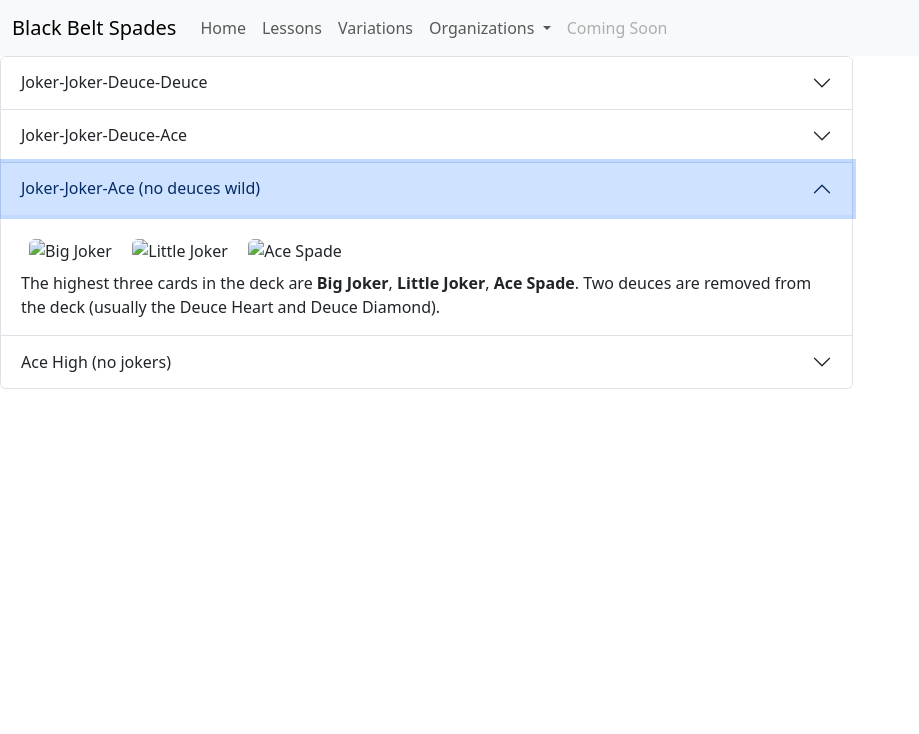
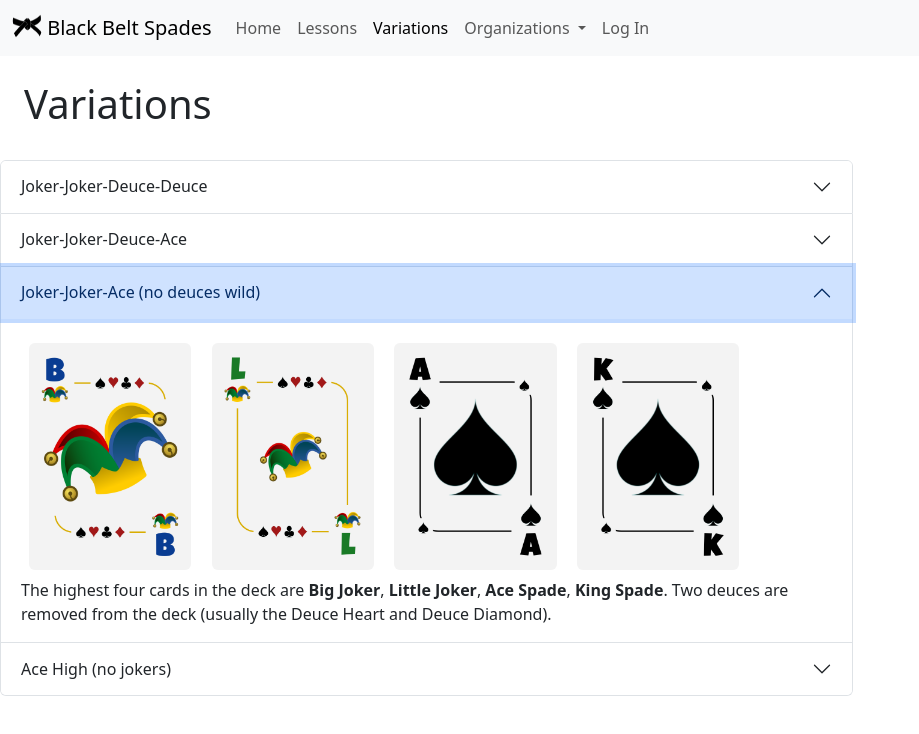
Before and after one commit to rtillies/ps-sba-html-css, a plain HTML site: page variations.html in a window 1280 px wide. Both pictures are taken after a click on the button "Joker-Joker-Ace (no deuces wild)". Shown: the whole page, without its empty margins (0-919 px from the left). Drawn offline with nearby package versions, Linux system fonts and the light colour scheme.

Commit message:
Navbar finished

```diff
--- a/variations.html
+++ b/variations.html
@@ -19,7 +19,10 @@
 <body>
   <nav class="navbar navbar-expand-lg bg-body-tertiary sticky-top">
     <div class="container-fluid">
-      <a class="navbar-brand" href="#">Black Belt Spades</i></a>
+      <a class="navbar-brand" href="#">
+        <img src="images/black-belt.png" alt="Logo" width="30" height="24" class="d-inline-block align-text-top">
+        Black Belt Spades</i>
+      </a>
       <button class="navbar-toggler" type="button" data-bs-toggle="collapse" data-bs-target="#navbarSupportedContent"
         aria-controls="navbarSupportedContent" aria-expanded="false" aria-label="Toggle navigation">
         <span class="navbar-toggler-icon"></span>
@@ -27,36 +30,48 @@
       <div class="collapse navbar-collapse" id="navbarSupportedContent">
         <ul class="navbar-nav me-auto mb-2 mb-lg-0">
           <li class="nav-item">
-            <a class="nav-link" aria-current="page" href="index.html">Home</a>
+            <a class="nav-link" href="index.html">Home</a>
           </li>
           <li class="nav-item">
             <a class="nav-link" href="lessons.html">Lessons</a>
           </li>
           <li class="nav-item">
-            <a class="nav-link" href="variations.html">Variations</a>
+            <a class="nav-link active"  aria-current="page" href="variations.html">Variations</a>
           </li>
           <li class="nav-item dropdown">
             <a class="nav-link dropdown-toggle" href="#" role="button" data-bs-toggle="dropdown" aria-expanded="false">
               Organizations
             </a>
             <ul class="dropdown-menu">
-              <li><a class="dropdown-item" href="#">The World Series of Spades</a></li>
-              <li><a class="dropdown-item" href="#">The Game of Spades</a></li>
+              <li><a class="dropdown-item" href="https://www.theworldseriesofspades.com/" target="_blank">The World
+                  Series of Spades</a></li>
+              <li><a class="dropdown-item" href="https://www.thegameofspades.com/" target="_blank">The Game of
+                  Spades</a>
+              </li>
               <li>
                 <hr class="dropdown-divider">
               </li>
-              <li><a class="dropdown-item" href="#">More to come!</a></li>
+              <li><a class="dropdown-item disabled" aria-disabled="true" href="#">More to come!</a></li>
             </ul>
           </li>
           <li class="nav-item">
-            <a class="nav-link disabled" aria-disabled="true">Coming Soon</a>
+            <a class="nav-link" href="login.html">
+            Log In</a>
           </li>
         </ul>
+        <!-- <form class="d-flex" role="search">
+          <input class="form-control me-2" type="search" placeholder="Search" aria-label="Search">
+          <button class="btn btn-outline-success" type="submit">Search</button>
+        </form> -->
       </div>
     </div>
   </nav>
 
-  <div class="accordion col-sm-8" id="accordionExample">
+  <div class="page-header p-4">
+    <h1>Variations</h1>
+  </div>
+
+  <div class="accordion col-md-8 col-sm-10" id="accordionExample">
     <div class="accordion-item">
       <h2 class="accordion-header">
         <button class="accordion-button" type="button" data-bs-toggle="collapse" data-bs-target="#collapseOne" aria-expanded="true" aria-controls="collapseOne">
@@ -66,10 +81,10 @@
       <div id="collapseOne" class="accordion-collapse collapse show" data-bs-parent="#accordionExample">
         <div class="accordion-body">
           <div>
-            <img class="rounded" src="images/cards/big_joker.png" alt="Big Joker">
-            <img class="rounded" src="images/cards/little_joker.png" alt="Little Joker">
-            <img class="rounded" src="images/cards/deuce_diamond.png" alt="Deuce Diamond">
-            <img class="rounded" src="images/cards/deuce_spade.png" alt="Deuce Spade">
+            <img class="rounded" src="cards/joker_big.png" alt="Big Joker">
+            <img class="rounded" src="cards/joker_little.png" alt="Little Joker">
+            <img class="rounded" src="cards/diamond_02_deuce.png" alt="Deuce Diamond">
+            <img class="rounded" src="cards/spade_02_deuce.png" alt="Deuce Spade">
           </div>
           The highest four cards in the deck are <strong>Big Joker</strong>, <strong>Little Joker</strong>, <strong>Deuce Diamond</strong>, <strong>Deuce Spade</strong>. These cards rank above the Ace Spade. The Deuce Heart and Deuce Club are removed from the deck.
         </div>
@@ -84,10 +99,10 @@
       <div id="collapseTwo" class="accordion-collapse collapse" data-bs-parent="#accordionExample">
         <div class="accordion-body">
           <div>
-            <img class="rounded" src="images/cards/big_joker.png" alt="Big Joker">
-            <img class="rounded" src="images/cards/little_joker.png" alt="Little Joker">
-            <img class="rounded" src="images/cards/deuce_spade.png" alt="Deuce Spade">
-            <img class="rounded" src="images/cards/ace_spade.png" alt="Ace Spade">
+            <img class="rounded" src="cards/joker_big.png" alt="Big Joker">
+            <img class="rounded" src="cards/joker_little.png" alt="Little Joker">
+            <img class="rounded" src="cards/spade_02_deuce.png" alt="Deuce Spade">
+            <img class="rounded" src="cards/spade_01_ace.png" alt="Ace Spade">
           </div>
           The highest four cards in the deck are <strong>Big Joker</strong>, <strong>Little Joker</strong>, <strong>Deuce Spade</strong>, <strong>Ace Spade</strong>. Two of the remaining deuces are removed from the deck (usually the Deuce Heart and Deuce Diamond).
         </div>
@@ -102,11 +117,13 @@
       <div id="collapseThree" class="accordion-collapse collapse" data-bs-parent="#accordionExample">
         <div class="accordion-body">
           <div>
-            <img class="rounded" src="images/cards/big_joker.png" alt="Big Joker">
-            <img class="rounded" src="images/cards/little_joker.png" alt="Little Joker">
-            <img class="rounded" src="images/cards/ace_spade.png" alt="Ace Spade">
+            <img class="rounded" src="cards/joker_big.png" alt="Big Joker">
+            <img class="rounded" src="cards/joker_little.png" alt="Little Joker">
+            <img class="rounded" src="cards/spade_01_ace.png" alt="Ace Spade">
+            <img class="rounded" src="cards/spade_13_king.png" alt="King Spade">
+
           </div>
-          The highest three cards in the deck are <strong>Big Joker</strong>, <strong>Little Joker</strong>, <strong>Ace Spade</strong>. Two deuces are removed from the deck (usually the Deuce Heart and Deuce Diamond).
+          The highest four cards in the deck are <strong>Big Joker</strong>, <strong>Little Joker</strong>, <strong>Ace Spade</strong>, <strong>King Spade</strong>. Two deuces are removed from the deck (usually the Deuce Heart and Deuce Diamond).
         </div>
       </div>
     </div>
@@ -119,9 +136,10 @@
       <div id="collapseFour" class="accordion-collapse collapse" data-bs-parent="#accordionExample">
         <div class="accordion-body">
           <div>
-            <img class="rounded" src="images/cards/ace_spade.png" alt="Ace Spade">
-            <img class="rounded" src="images/cards/king_spade.png" alt="King Spade">
-            <img class="rounded" src="images/cards/queen_spade.png" alt="Queen Spade">
+            <img class="rounded" src="cards/spade_01_ace.png" alt="Ace Spade">
+            <img class="rounded" src="cards/spade_13_king.png" alt="King Spade">
+            <img class="rounded" src="cards/spade_12_queen.png" alt="Queen Spade">
+            <img class="rounded" src="cards/spade_11_jack.png" alt="Jack Spade">
           </div>
           The highest card in the deck is the Ace Spade. There are no jokers, and the deuces are not <i>wild</i> in this variation. No cards are removed from the deck.
         </div>
```
Also changed, not shown: index.html (+4 -0 lines), lessons.html (+22 -21 lines), login.html (+10 -6 lines).
